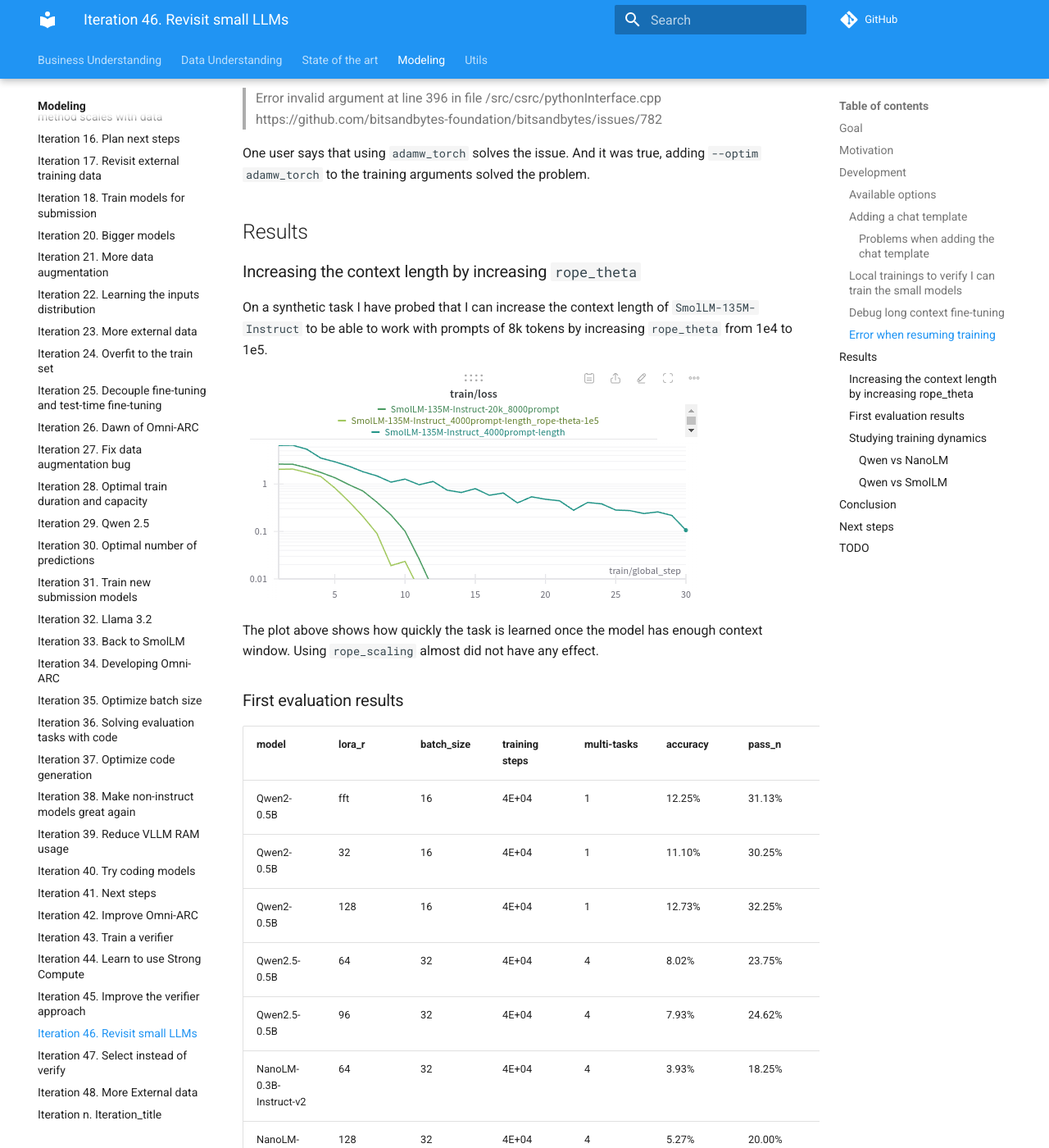
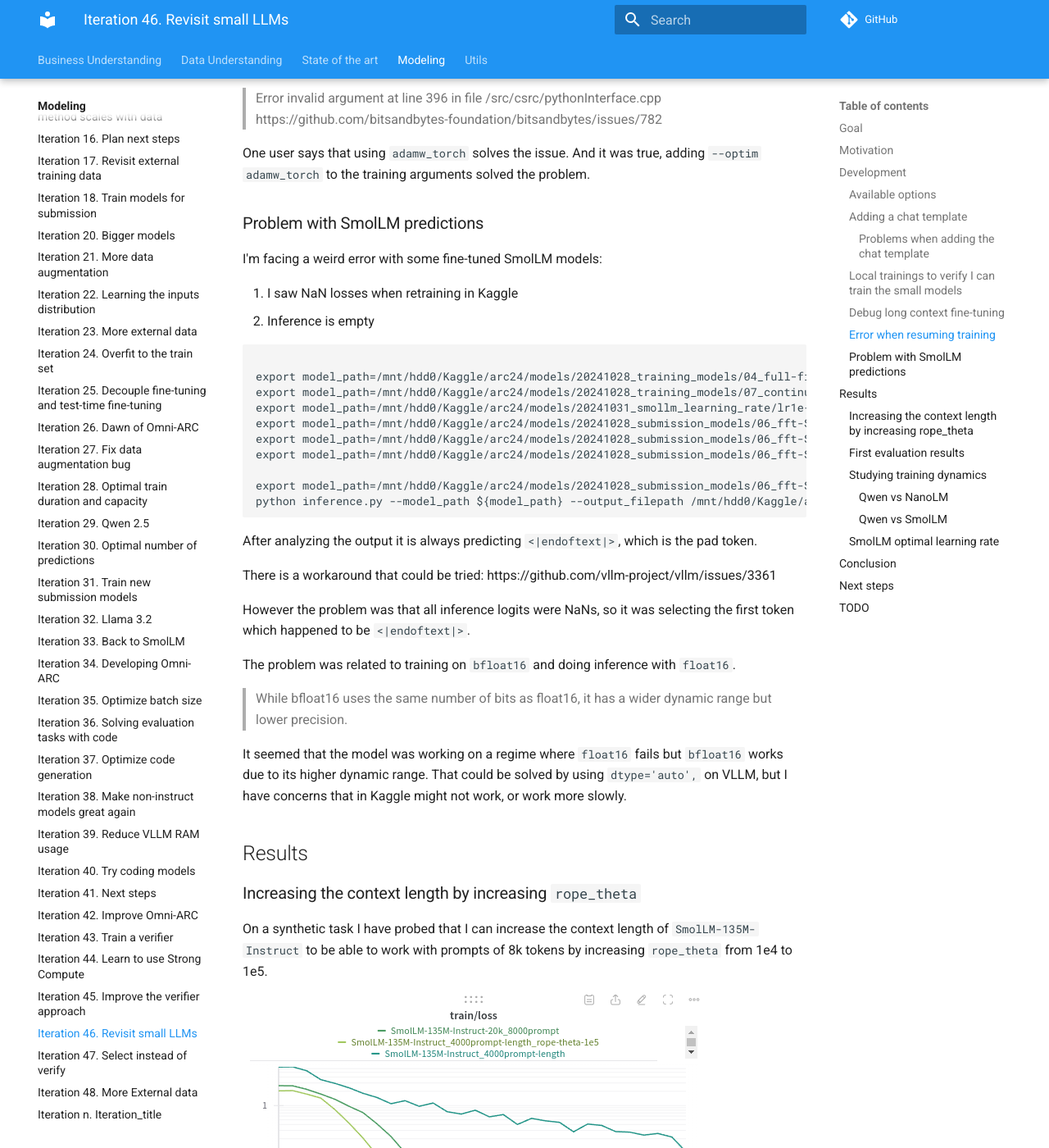
Before and after one commit to zhengjunyao-work/arc24, an MkDocs documentation site: the page built from docs/modeling/Iteration_46_revisit_small_llms.md, in a window 1280 px wide and 1400 px high, scrolled down 2777 px. Shown: the whole window at 82% size. Built offline with MkDocs 1.6.1 and Material for MkDocs 9.7.7, drawn with Linux system fonts in a browser that asks for light colours; comment, search, counter and statistics services are not loaded; some of the changed text lies outside the part shown.

Commit message:
updated documentation

````diff
--- a/docs/modeling/Iteration_46_revisit_small_llms.md
+++ b/docs/modeling/Iteration_46_revisit_small_llms.md
@@ -223,6 +223,41 @@
 One user says that using `adamw_torch` solves the issue. And it was true, adding `--optim adamw_torch` to
 the training arguments solved the problem.
 
+### Problem with SmolLM predictions
+
+I'm facing a weird error with some fine-tuned SmolLM models:
+
+1. I saw NaN losses when retraining in Kaggle
+2. Inference is empty
+
+```bash
+
+export model_path=/mnt/hdd0/Kaggle/arc24/models/20241028_training_models/04_full-fine-tune-SmolLM-135M-Instruct-20k_lr2e-4_bs32_40000steps_2gpus_8192msl_adamw-torch/checkpoint-40000
+export model_path=/mnt/hdd0/Kaggle/arc24/models/20241028_training_models/07_continue_full-fine-tune-SmolLM-135M-Instruct-20k_lr1e-3_bs16_40000steps_2gpus_8192msl_adamw-torch/checkpoint-40000/
+export model_path=/mnt/hdd0/Kaggle/arc24/models/20241031_smollm_learning_rate/lr1e-4_fft-SmolLM-135M-Instruct-20k_bs16_10000steps_1gpus_8192msl/checkpoint-10000
+export model_path=/mnt/hdd0/Kaggle/arc24/models/20241028_submission_models/06_fft-SmolLM-135M-Instruct-20k_lr1e-3_bs16_100000steps_2gpus_8192msl/checkpoint-36000
+export model_path=/mnt/hdd0/Kaggle/arc24/models/20241028_submission_models/06_fft-SmolLM-135M-Instruct-20k_lr1e-3_bs16_200000steps_2gpus_8192msl/checkpoint-13000
+export model_path=/mnt/hdd0/Kaggle/arc24/models/20241028_submission_models/06_fft-SmolLM-135M-Instruct-20k_lr1e-3_bs16_400000steps_2gpus_8192msl/checkpoint-13500
+
+export model_path=/mnt/hdd0/Kaggle/arc24/models/20241028_submission_models/06_fft-SmolLM-135M-Instruct-20k_lr1e-3_bs16_100000steps_2gpus_8192msl/checkpoint-100000 &&
+python inference.py --model_path ${model_path} --output_filepath /mnt/hdd0/Kaggle/arc24/debug/smollm_problems/debug.json --predictions_per_task 8 --grid_encoder "GridShapeEncoder(RowNumberEncoder(MinimalGridEncoder()))" --dataset_path /mnt/hdd0/Kaggle/arc24/data/arc-agi_evaluation_challenges.json --prompt_version output-from-examples-v1 --temperature 0.0 --n_tasks 1
+```
+
+After analyzing the output it is always predicting `<|endoftext|>`, which is the pad token.
+
+There is a workaround that could be tried: https://github.com/vllm-project/vllm/issues/3361
+
+However the problem was that all inference logits were NaNs, so it was selecting the first token
+which happened to be `<|endoftext|>`.
+
+The problem was related to training on `bfloat16` and doing inference with `float16`.
+
+> While bfloat16 uses the same number of bits as float16, it has a wider dynamic range but lower precision.
+
+It seemed that the model was working on a regime where `float16` fails but `bfloat16` works due to its
+higher dynamic range. That could be solved by using `dtype='auto',` on VLLM, but I have concerns that in
+Kaggle might not work, or work more slowly.
+
 ## Results
 
 ### Increasing the context length by increasing `rope_theta`
@@ -273,6 +308,16 @@
 - Bad learning rate schedule
 - Local minima, this might be solved with a different learning rate schedule.
 
+### SmolLM optimal learning rate
+
+![smollm learning rate](res/2024-11-03-08-28-27.png)
+
+I have found that to fine-tune SmolLM model I have to use a learning rate almost 10 times bigger
+than the one I was using.
+
+However at the same time using a higher learning rate could result at a model that fails when using
+`float16` at inference, as shown in this [section](#problem-with-smollm-predictions)
+
 ## Conclusion
 
 ## Next steps
@@ -281,9 +326,13 @@
 
 - [x] Experiment to validate that I can extend the context window of the model. At the beginning is a simple instruction, then a lot of distraction text. If the model has enough context length the task is trivial, otherwise is impossible.
 - [x] How can I add a chat template to a model?
-- [ ] Can I reach the same validation results as Qwen?
+- [ ] Can I reach the same validation results as old Qwen?
+  - [ ] Qwen2.5
+    - [ ] [09_lora64-Qwen2.5-0.5B-Instruct_lr1e-4_bs16_120000steps_2gpus_8192msl](https://wandb.ai/guillermobarbadillo/20241028_training_models/runs/6wvr45kb)
   - [ ] Mxode/NanoLM-0.3B-Instruct-v2
+    - [ ] [10_lora128-NanoLM-0.3B-Instruct-v2_lr1e-4_bs16_200000steps_2gpus_8192msl](https://wandb.ai/guillermobarbadillo/20241028_training_models/runs/3tj7bhgj?nw=nwuserguillermobarbadillo)
   - [ ] SmolLM-135M-Instruct-20k
+    - [ ] [08_fft-SmolLM-135M-Instruct-20k_lr1e-3_bs16_400000steps_2gpus_8192msl](https://wandb.ai/guillermobarbadillo/20241028_training_models/runs/0tvxtzx5)
 - [ ] Make SmolLM great again, do multiple short trainings with different learning rate schedules
 - [ ] Datasets for long context fine-tuning. https://huggingface.co/blog/wenbopan/long-context-fine-tuning#long-text-data
 - [ ] Does it help to pretrain SmolLM-20k model on text?
````
Also changed, not shown: docs/modeling/res/2024-11-03-08-28-27.png (added).
